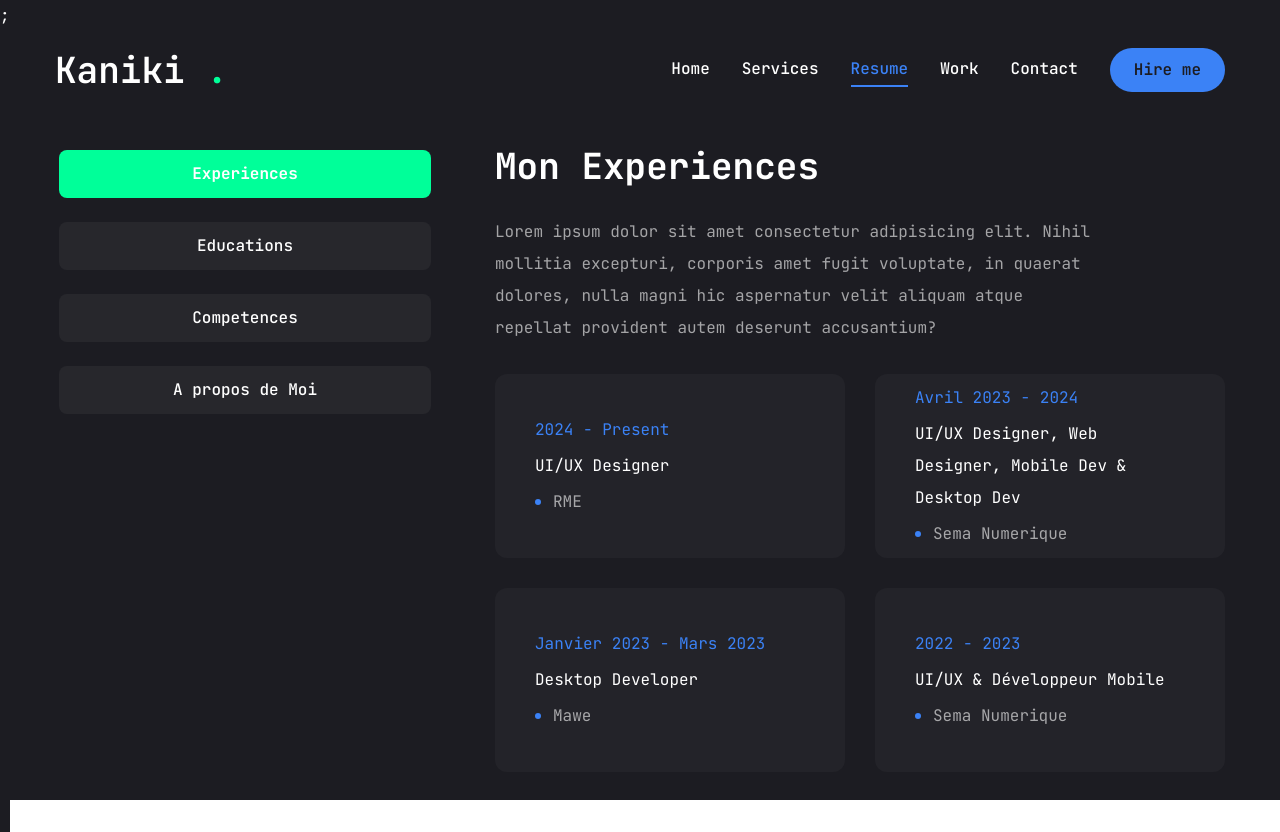
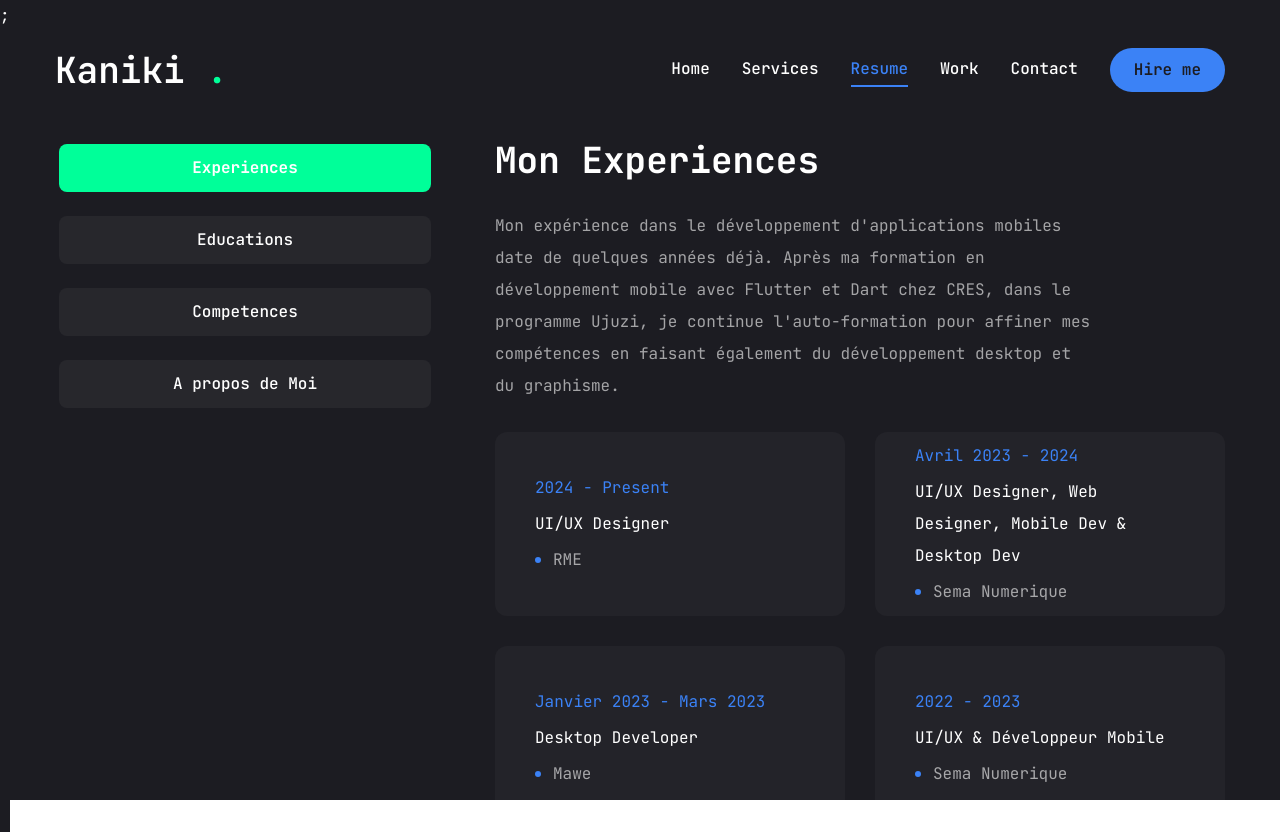
Before and after one commit to Juniorkaniki/portfolio, a Next.js app: page /resume in a window 1280 px wide. Before the commit the page ends 800 px from the top, so only its background shows below. Built offline with nearby package versions, Linux system fonts and the light colour scheme.

Commit message:
suite resume sur moi

```diff
--- a/app/resume/page.jsx
+++ b/app/resume/page.jsx
@@ -11,7 +11,7 @@ import { Tooltip, TooltipContent, TooltipProvider, TooltipTrigger } from '@/comp
 const about = {
   title: "A propos de moi",
   description:
-    "Lorem ipsum dolor sit amet consectetur adipisicing elit. Nihil mollitia excepturi, corporis amet fugit voluptate, in quaerat dolores, nulla magni hic aspernatur velit aliquam atque repellat provident autem deserunt accusantium?",
+    "Je suis Kaniki Junior, un jeune développeur congolais qui a fait ses études en informatique de gestion à l'ISIG Goma. Je suis développeur mobile en Flutter et Dart, mais j'ai également fait un peu de graphisme avec Photoshop et Illustrator, ainsi que la création de maquettes avec Adobe XD et Figma.",
   info: [
     {
       fieldName: "Name",
@@ -53,7 +53,7 @@ const experience = {
   icon: "/assets/resume/badge.svg",
   title: "Mon Experiences",
   description:
-    "Lorem ipsum dolor sit amet consectetur adipisicing elit. Nihil mollitia excepturi, corporis amet fugit voluptate, in quaerat dolores, nulla magni hic aspernatur velit aliquam atque repellat provident autem deserunt accusantium?",
+    "Mon expérience dans le développement d'applications mobiles date de quelques années déjà. Après ma formation en développement mobile avec Flutter et Dart chez CRES, dans le programme Ujuzi, je continue l'auto-formation pour affiner mes compétences en faisant également du développement desktop et du graphisme.",
   items: [
     {
       company: "RME",
@@ -98,7 +98,7 @@ const education = {
   icon: "/assets/resume/cap.svg",
   title: "Mon Education",
   description:
-    "Lorem ipsum dolor sit amet consectetur adipisicing elit. Nihil mollitia excepturi, corporis amet fugit voluptate, in quaerat dolores, nulla magni hic aspernatur velit aliquam atque repellat provident autem deserunt accusantium?",
+    "Concernant mon éducation, tout juste après avoir obtenu mon diplôme d'État, j'ai commencé à faire une année préparatoire à l'ULPGL. Cela m'a beaucoup aidé à comprendre le monde académique. Pour ma première, deuxième et troisième année de graduat, je les ai faites à l'ISIG-Goma où j'ai vraiment appris beaucoup de choses en développement d'applications web, mobiles et desktop, mais également dans d'autres domaines informatiques comme les réseaux, le cloud computing, les algorithmes, etc. Mes années de licence, je les ai également faites à l'ISIG-Goma, ce qui a vraiment affiné mes connaissances dans plusieurs domaines informatiques, notamment en développement d'applications.",
   items: [
     {
       institution: "Tupedane Institut",
```
Also changed, not shown: public/assets/work/thumb1.png.
